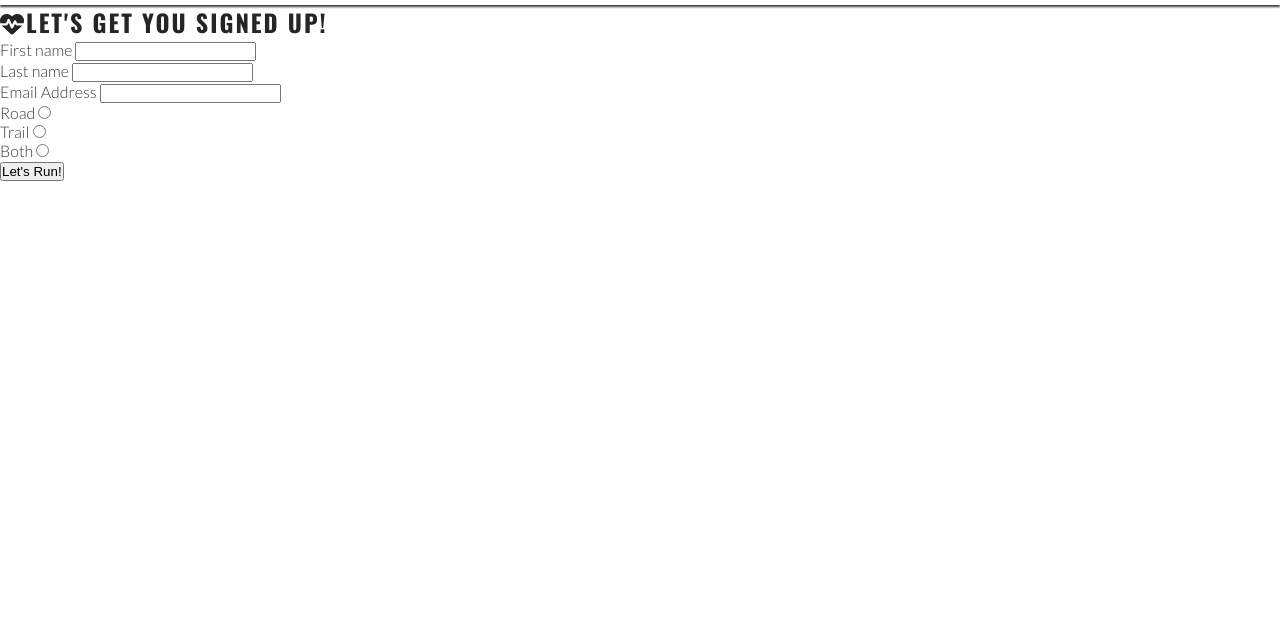
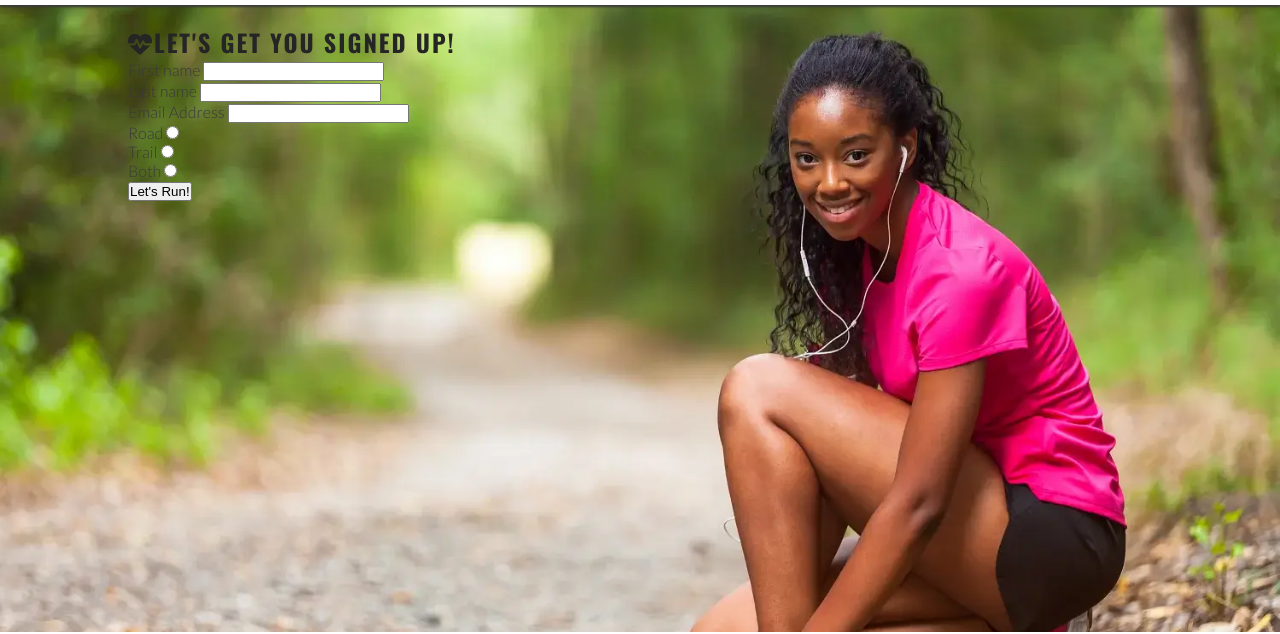
Before and after one commit to Pramilashanmugam/Love-running-Project, a plain HTML site: page signup.html in a window 1280 px wide. Shown: the part 78-712 px from the top of the page. Drawn offline with nearby package versions, Linux system fonts and the light colour scheme.

Commit message:
background image for signup main created and also created style element for #signup

```diff
--- a/assets/css/style.css
+++ b/assets/css/style.css
@@ -204,6 +204,24 @@ h3 {
 #photos {
     line-height: 0;
 }
+/*Sign up Page*/
+
+#signup {
+   background: no-repeat center/cover url("../images/signup-image.webp");
+   background-size: cover;
+   background-position: 75%;
+   padding: 20px 10% 0 10%;
+   flex-grow:1;
+}
+main {
+    /* Enlarge main element to push footer down*/
+    flex: 1 0 auto;
+    /* Add margin at the top to prevent content from being covered by the header */
+    margin-top: 47px;
+    /* Enable flex properties for child elements */
+    display: flex;
+    flex-direction: column;
+}
 
 /* Fóoter */
 #social-networks {
```
Also changed, not shown: assets/images/signup-image.webp (added).
